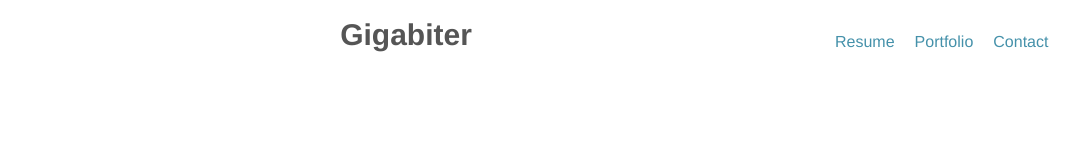
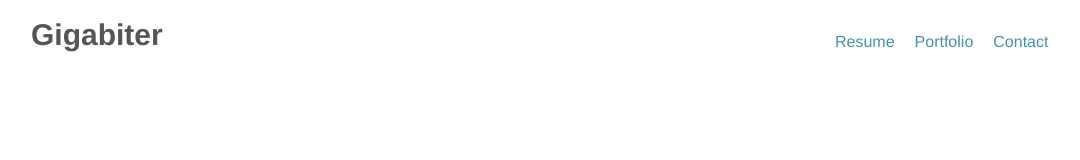
Before and after one commit to Gigabiter/Gigabiter.github.io, a plain HTML site: page index.html in a window 1280 px wide. Shown: the whole page, without its empty margins (39-1119 px from the left). Drawn offline with Linux system fonts and the light colour scheme.

Commit message:
Header alight

```diff
--- a/assets/css/custom/header.scss
+++ b/assets/css/custom/header.scss
@@ -1,7 +1,6 @@
 .header_name {
     font-size: 30px;
     line-height: 30px;
-    text-align: center;
 }
 .nav {
     display: block;
```
Also changed, not shown: assets/css/style.css.
